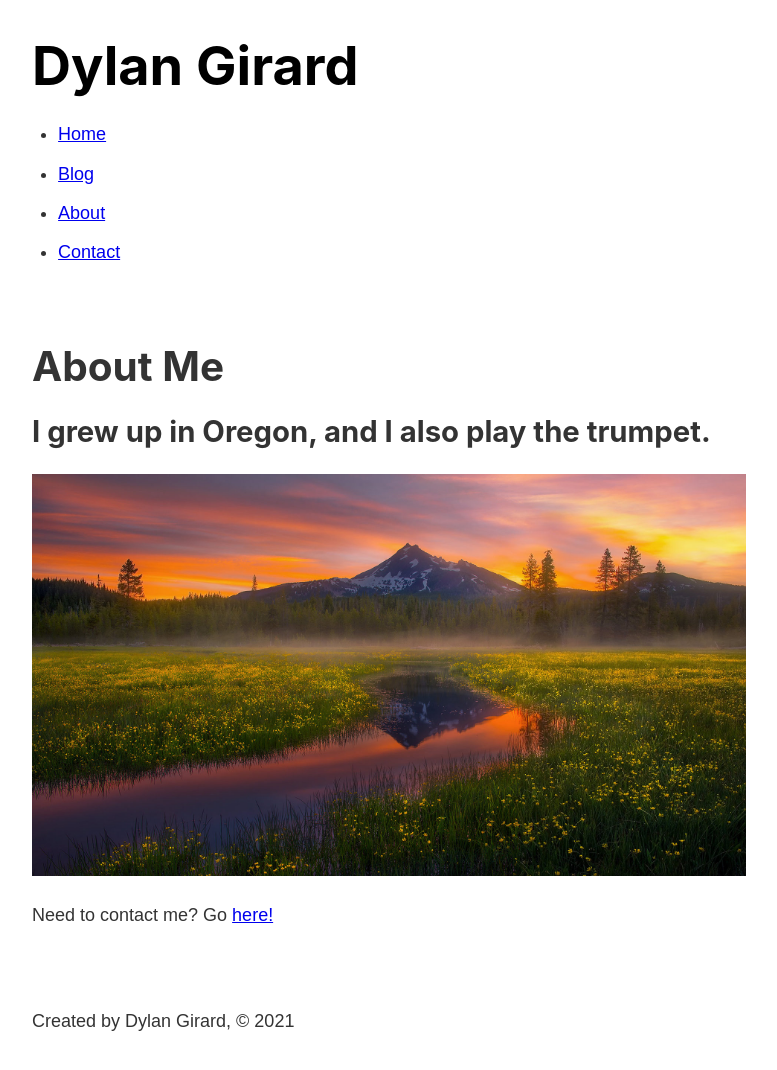
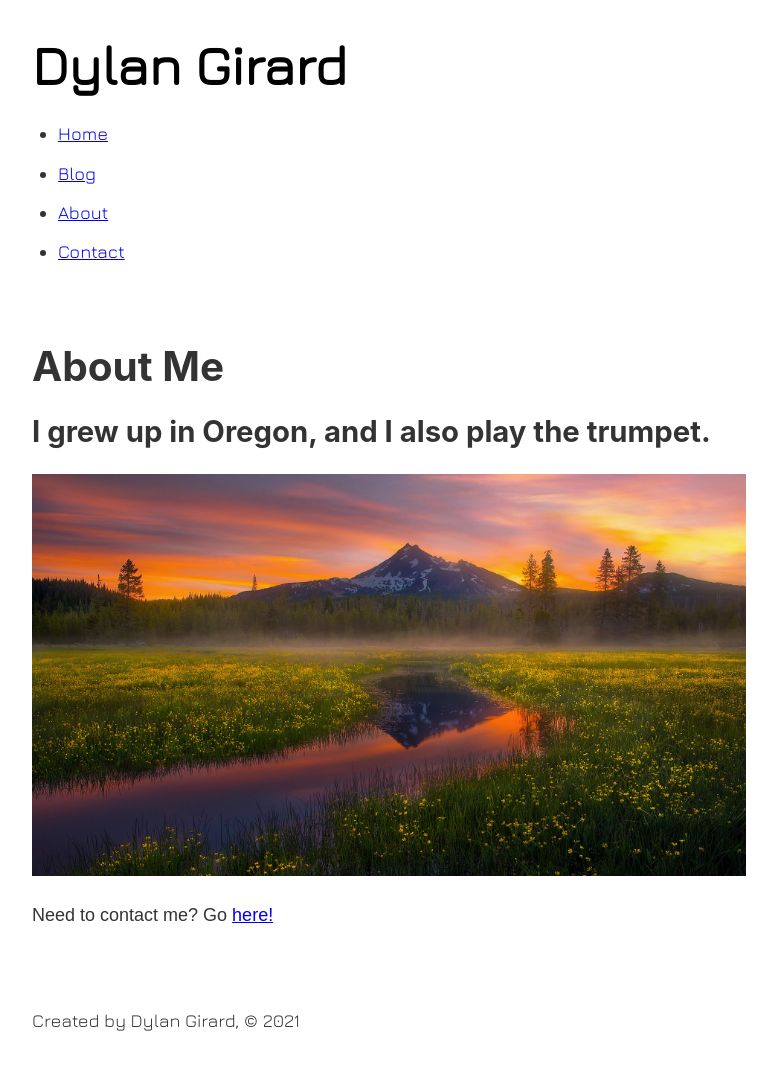
Before and after one commit to dylankgirard/girard-gatsby-blog, a Gatsby site: page /about in a window 1280 px wide. Shown: the whole page, without its empty margins (251-1028 px from the left). Built offline with nearby package versions, Linux system fonts and the light colour scheme; Gatsby itself is replaced by a stand-in of ours.

Commit message:
Added Jura font to header and footer components

```diff
--- a/src/components/footer.module.scss
+++ b/src/components/footer.module.scss
@@ -1,3 +1,6 @@
+@import url('https://fonts.googleapis.com/css2?family=Jura&display=swap');
+
 .footer {
+    font-family: 'Jura', sans-serif;
     margin-top: 3rem;
 }
--- a/src/components/header.module.scss
+++ b/src/components/header.module.scss
@@ -1,9 +1,15 @@
+@import url('https://fonts.googleapis.com/css2?family=Jura&display=swap');
+
+$jura-font: 'Jura', sans-serif;
+
 .header {
+    font-family: $jura-font;
     padding: 1rem 0 3rem;
 }
 
 .title {
     color: black;
+    font-family: $jura-font;
     font-size: 3rem;
     text-decoration: none;
 }
--- a/src/components/layout.module.scss
+++ b/src/components/layout.module.scss
@@ -1,4 +1,5 @@
 .container {
+
     margin: 0 auto;
     max-width: 750px;
     padding: 1rem;
--- a/src/pages/about.js
+++ b/src/pages/about.js
@@ -10,7 +10,6 @@ const AboutPage = props => {
     <Layout>
       <Head title="About" />
       <h1>About Me</h1>
-
       <h2>I grew up in Oregon, and I also play the trumpet.</h2>
       <Img fluid={props.data.imageOne.childImageSharp.fluid} />
       <br/>
--- a/src/pages/index.js
+++ b/src/pages/index.js
@@ -11,10 +11,6 @@ const IndexPage = (props) => {
       <h1>Hi There,</h1>
       <h2>I'm Dylan, a software developer from LA!</h2>
       <Img fluid={props.data.imageOne.childImageSharp.fluid} />
-      <br />
-      <p>
-        Need a developer? <Link to="/contact">Contact Me.</Link>
-      </p>
     </Layout>
   )
 }
--- a/src/templates/blog.js
+++ b/src/templates/blog.js
@@ -29,7 +29,8 @@ export const query = graphql`
   }
 `
 
-const Blog = props => {
+const Blog = (props) => {
+
   const imgSrc = props.data.contentfulBlogPost.body.references[0].fixed.src
 
   const options = {
```
